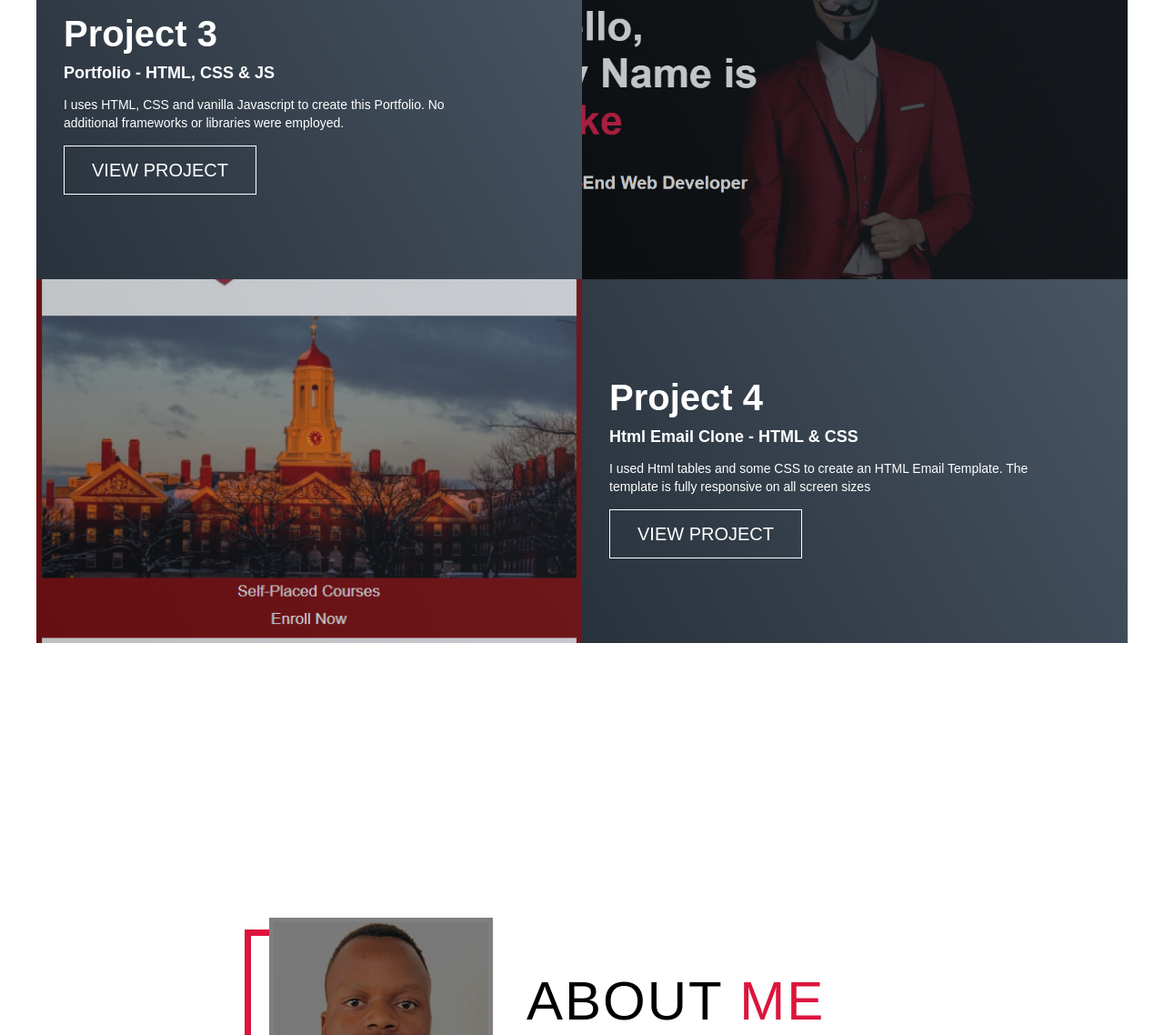
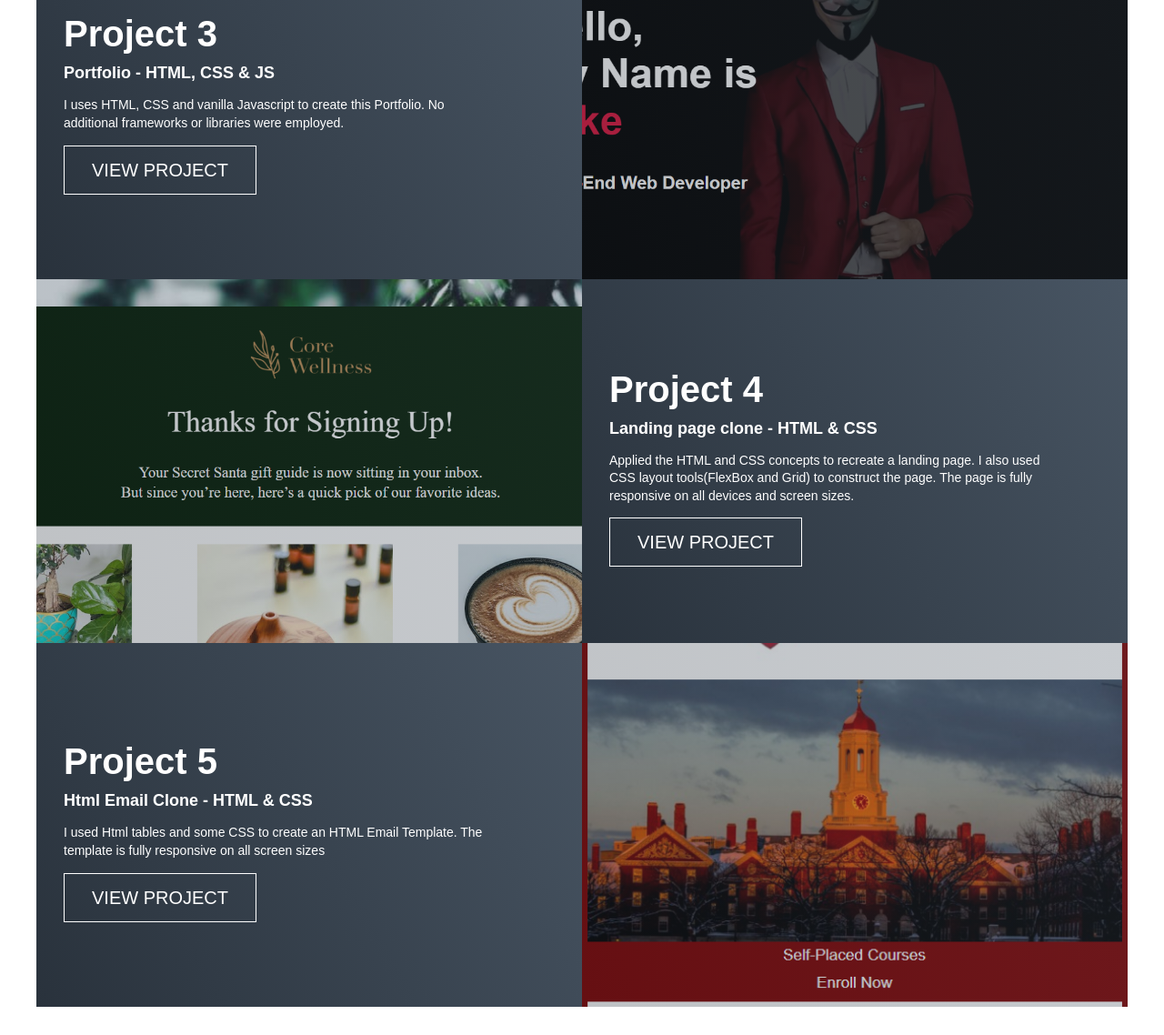
Before and after one commit to LexLuthorMk/MkPortfolio, a plain HTML site: page index.html in a window 1280 px wide. Shown: the part 2672-3810 px from the top of the page at 91% size. Drawn offline with Linux system fonts and the light colour scheme.

Commit message:
Update index.html - added PlumbLuck site to project stack

```diff
--- a/index.html
+++ b/index.html
@@ -80,13 +80,12 @@
                     <div class="project-item">
                         <div class="project-info">
                             <h1>Project 1</h1>
-                            <h2>Landing page clone - HTML & CSS</h2>
-                            <p>Applied the HTML and CSS concepts to recreate a landing page. I also
-                                used CSS layout tools(FlexBox and Grid) to construct the page.
-                                The page is fully responsive on all devices and screen sizes.
+                            <h2>PlumbLuck Multipage Site</h2>
+                            <p>Used HTML, CSS and Javascript to create a multipage site for a plumbing company.
+                                I utilised CSS Flexbox module to make the sie fully responsive.
                             </p>
                             <div><a
-                                href="https://lexluthormk.github.io/core-wellnessClone/index.html"
+                                href="https://lexluthormk.github.io/PlumbLuck/index.html"
                                 class="view-project">VIEW PROJECT</a></div>
                         </div>
                         <div class="project-image">
@@ -126,6 +125,23 @@
                     <div class="project-item">
                         <div class="project-info">
                             <h1>Project 4</h1>
+                            <h2>Landing page clone - HTML & CSS</h2>
+                            <p>Applied the HTML and CSS concepts to recreate a landing page. I also
+                                used CSS layout tools(FlexBox and Grid) to construct the page.
+                                The page is fully responsive on all devices and screen sizes.
+                            </p>
+                            <div><a
+                                href="https://lexluthormk.github.io/core-wellnessClone/index.html"
+                                class="view-project">VIEW PROJECT</a></div>
+                        </div>
+                        <div class="project-image">
+                            <img src="images/core-wellness.png" alt="img">
+                        </div>
+                    </div>
+
+                    <div class="project-item">
+                        <div class="project-info">
+                            <h1>Project 5</h1>
                             <h2>Html Email Clone - HTML & CSS</h2>
                             <p>I used Html tables and some CSS to create an HTML Email Template.
                                 The template is fully responsive on all screen sizes</p>
```
